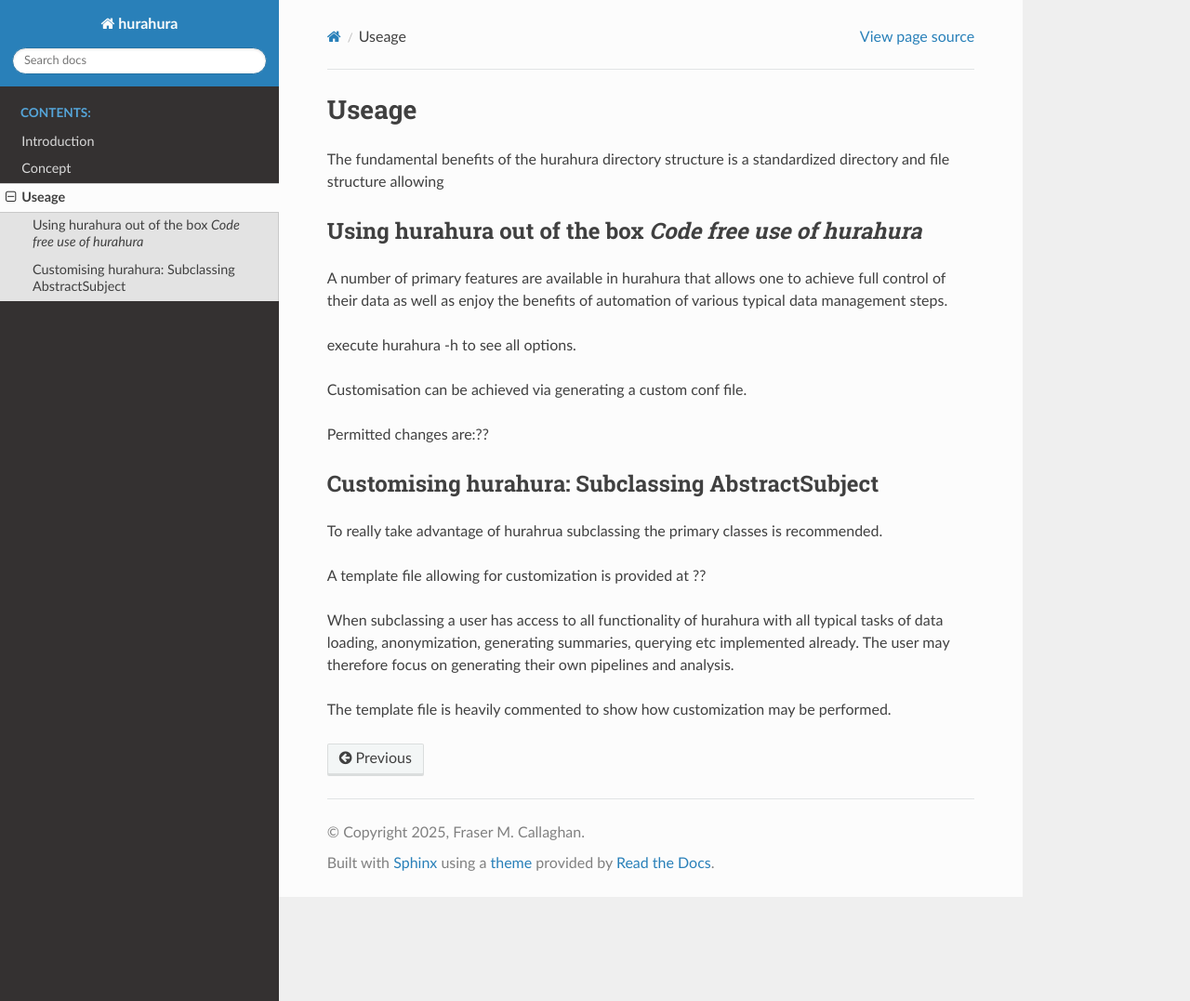
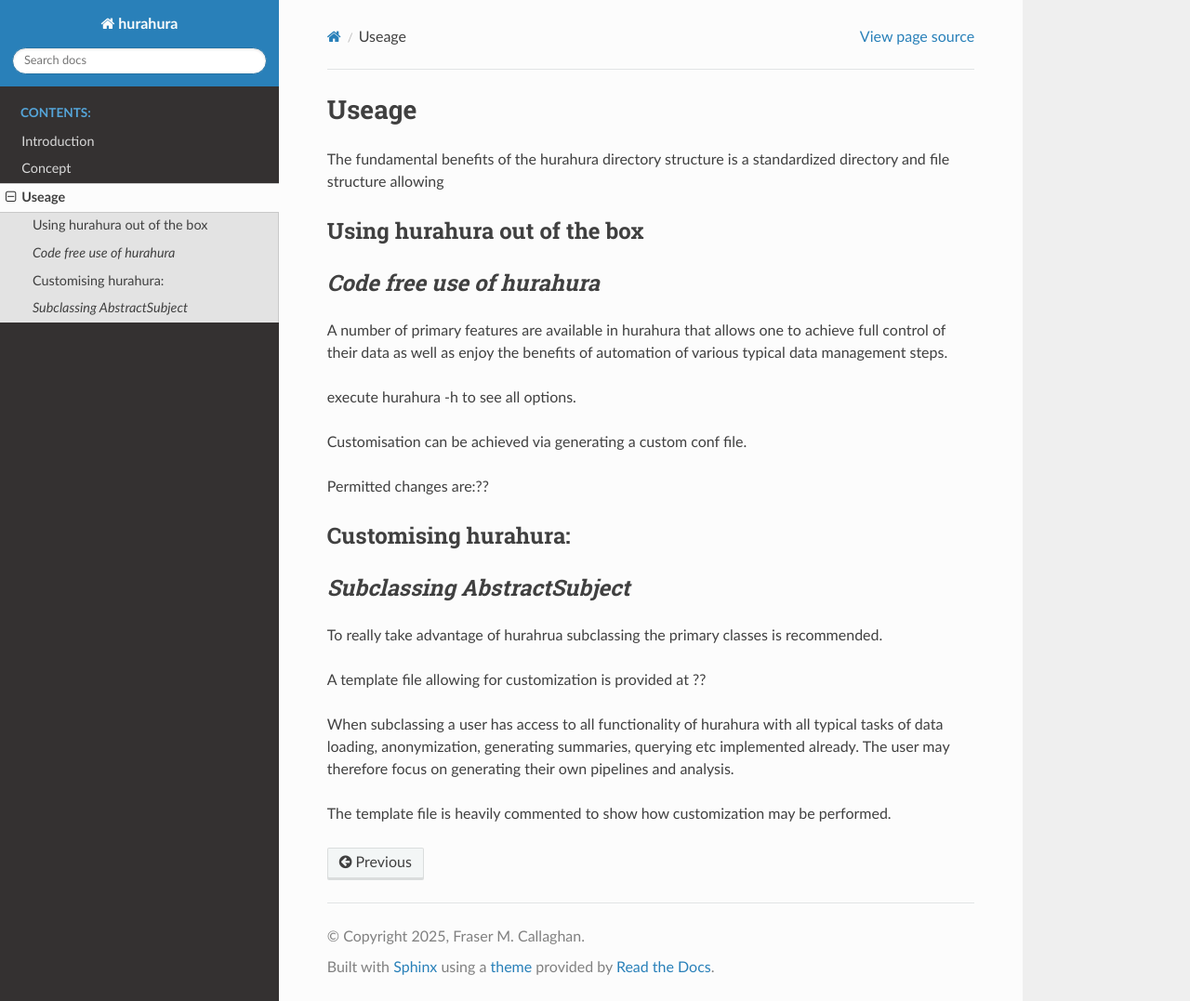
Before and after one commit to fraser29/hurahura, a Sphinx documentation site: the page built from source/useage.rst, in a window 1280 px wide and 1077 px high. Shown: the whole window at 93% size. Built offline with Sphinx 7.4.7 and the Read the Docs theme 3.1.0, drawn with Linux system fonts in a browser that asks for light colours.

```diff
--- a/source/useage.rst
+++ b/source/useage.rst
@@ -5,7 +5,9 @@ Useage
 
 The fundamental benefits of the hurahura directory structure is a standardized directory and file structure allowing
 
-Using hurahura out of the box *Code free use of hurahura*
+Using hurahura out of the box
+---------------------------------------------------------
+*Code free use of hurahura*
 ---------------------------------------------------------
 
 A number of primary features are available in hurahura that allows one to achieve full control of their data as well as enjoy the benefits of automation of various typical data management steps.
@@ -16,7 +18,9 @@ Customisation can be achieved via generating a custom conf file.
 
 Permitted changes are:??
 
-Customising hurahura: Subclassing AbstractSubject
+Customising hurahura:
+---------------------------------------------------------
+*Subclassing AbstractSubject*
 -------------------------------------------------
 
 To really take advantage of hurahrua subclassing the primary classes is recommended.
```
Also changed, not shown: 1 other file.
